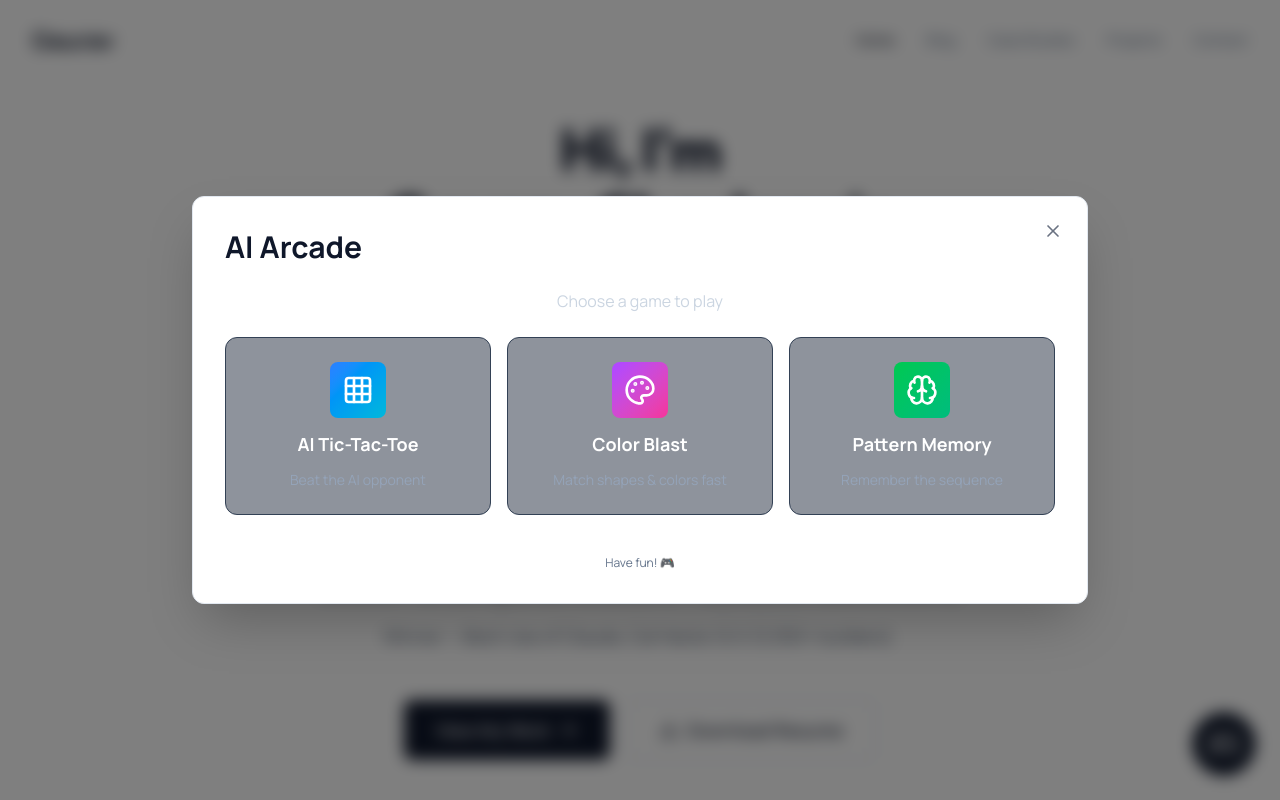
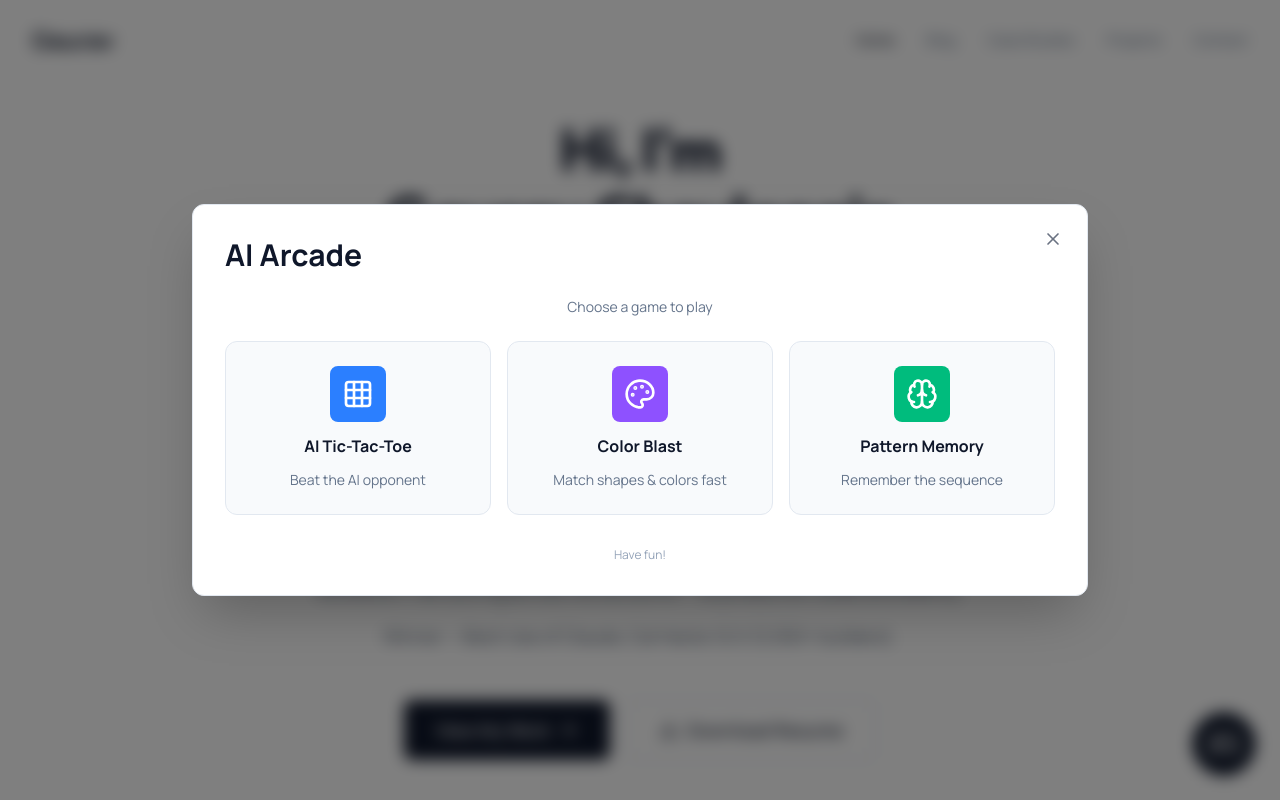
Before and after one commit to Gaurav890/portfolio, a Next.js app: page / in a window 1280 px wide. Both pictures are taken after a click on the button 1224 px from the left and 744 px from the top of the page. Shown: the top 800 px of the page. Built offline with nearby package versions, Linux system fonts and the light colour scheme.

Commit message:
fix game  modal text issues

```diff
--- a/components/games/CreativeChallenge.tsx
+++ b/components/games/CreativeChallenge.tsx
@@ -15,21 +15,21 @@ const games = [
     name: "AI Tic-Tac-Toe",
     icon: Grid3x3,
     description: "Beat the AI opponent",
-    color: "from-blue-500 to-cyan-500",
+    iconBg: "bg-blue-500",
   },
   {
     id: "colormatch" as const,
     name: "Color Blast",
     icon: Palette,
     description: "Match shapes & colors fast",
-    color: "from-purple-500 to-pink-500",
+    iconBg: "bg-violet-500",
   },
   {
     id: "memory" as const,
     name: "Pattern Memory",
     icon: Brain,
     description: "Remember the sequence",
-    color: "from-green-500 to-emerald-500",
+    iconBg: "bg-emerald-500",
   },
 ];
 
@@ -38,14 +38,10 @@ export default function CreativeChallenge() {
 
   const renderGame = () => {
     switch (currentGame) {
-      case "tictactoe":
-        return <TicTacToe />;
-      case "colormatch":
-        return <ColorMatch />;
-      case "memory":
-        return <PatternMemory />;
-      default:
-        return null;
+      case "tictactoe": return <TicTacToe />;
+      case "colormatch": return <ColorMatch />;
+      case "memory": return <PatternMemory />;
+      default: return null;
     }
   };
 
@@ -54,7 +50,7 @@ export default function CreativeChallenge() {
       <div className="space-y-4">
         <button
           onClick={() => setCurrentGame("menu")}
-          className="flex items-center gap-2 text-slate-400 hover:text-white transition-colors"
+          className="flex items-center gap-2 text-slate-500 hover:text-slate-900 transition-colors text-sm"
         >
           <ArrowLeft className="w-4 h-4" />
           Back to Games
@@ -66,9 +62,7 @@ export default function CreativeChallenge() {
 
   return (
     <div className="space-y-6">
-      <p className="text-slate-300 text-center">
-        Choose a game to play
-      </p>
+      <p className="text-slate-500 text-center text-sm">Choose a game to play</p>
 
       <div className="grid grid-cols-1 sm:grid-cols-3 gap-4">
         {games.map((game, index) => {
@@ -76,38 +70,30 @@ export default function CreativeChallenge() {
           return (
             <motion.button
               key={game.id}
-              initial={{ opacity: 0, y: 20 }}
+              initial={{ opacity: 0, y: 16 }}
               animate={{ opacity: 1, y: 0 }}
-              transition={{ delay: index * 0.1 }}
-              whileHover={{ scale: 1.05, y: -5 }}
-              whileTap={{ scale: 0.95 }}
+              transition={{ delay: index * 0.08 }}
+              whileHover={{ y: -3 }}
+              whileTap={{ scale: 0.97 }}
               onClick={() => setCurrentGame(game.id)}
-              className="group relative overflow-hidden rounded-xl p-6 bg-slate-800/50 border border-slate-700 hover:border-indigo-500/50 transition-all"
+              className="group rounded-xl p-6 bg-slate-50 border border-slate-200 hover:border-slate-400 transition-colors text-left"
             >
-              <div
-                className={`absolute inset-0 bg-gradient-to-br ${game.color} opacity-0 group-hover:opacity-10 transition-opacity`}
-              />
-
-              <div className="relative z-10 text-center space-y-3">
+              <div className="text-center space-y-3">
                 <div className="flex justify-center">
-                  <div className={`p-3 rounded-lg bg-gradient-to-br ${game.color}`}>
+                  <div className={`p-3 rounded-lg ${game.iconBg}`}>
                     <Icon className="w-8 h-8 text-white" />
                   </div>
                 </div>
-                <h3 className="text-lg font-bold text-white">
-                  {game.name}
-                </h3>
-                <p className="text-sm text-slate-400">{game.description}</p>
+                <h3 className="text-base font-bold text-slate-900">{game.name}</h3>
+                <p className="text-sm text-slate-500">{game.description}</p>
               </div>
             </motion.button>
           );
         })}
       </div>
 
-      <div className="text-center pt-4">
-        <p className="text-xs text-slate-500">
-          Have fun! 🎮
-        </p>
+      <div className="text-center pt-2">
+        <p className="text-xs text-slate-400">Have fun!</p>
       </div>
     </div>
   );
```
